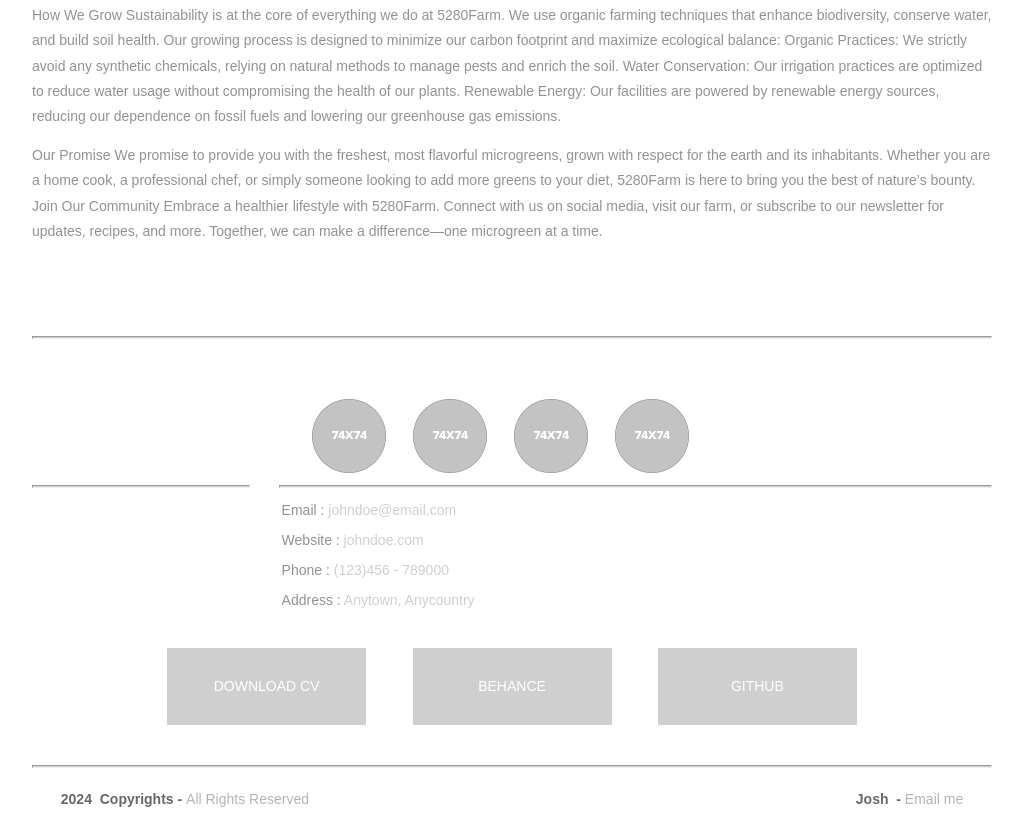
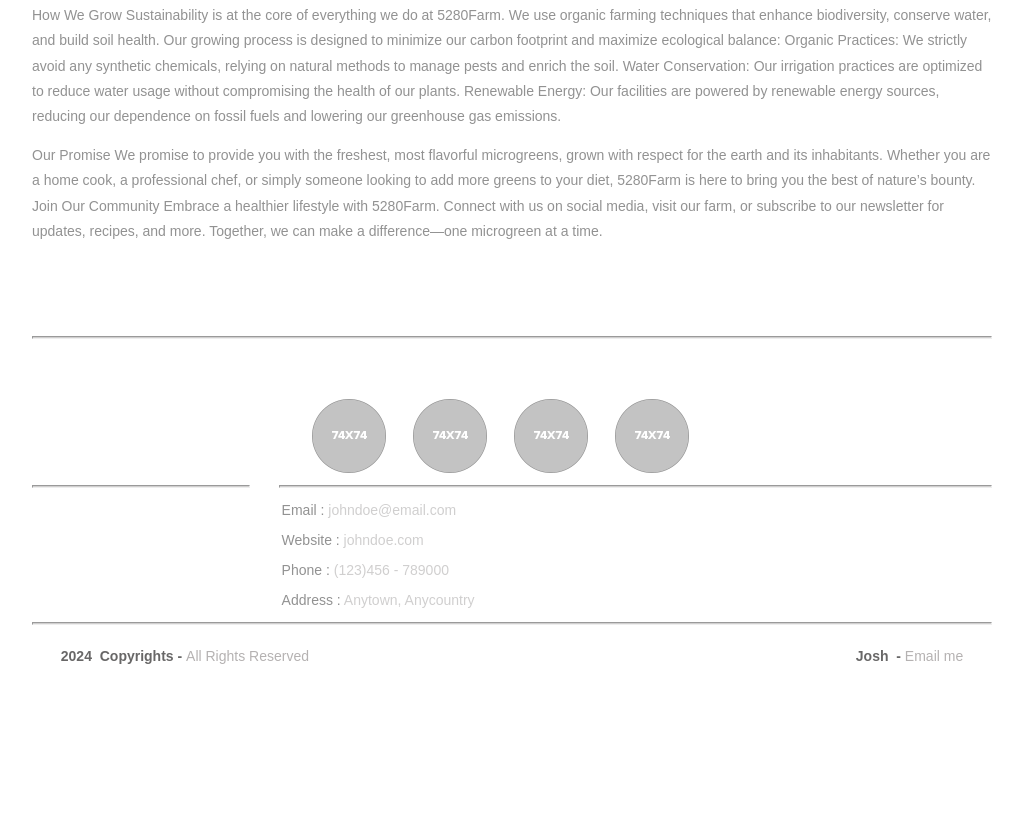
Before and after one commit to 5280farm/5280farm.github.io, a plain HTML site: page index.html in a window 1280 px wide. Shown: the part 601-1423 px from the top of the page, without its empty margins (128-1151 px from the left). After the commit the page ends 1280 px from the top, so only its background shows below. Drawn offline with Linux system fonts and the light colour scheme.

Commit message:
updatePage

```diff
--- a/index.html
+++ b/index.html
@@ -64,15 +64,7 @@
     </div>
   </section>
   <!-- Previous experience details -->
-  <!-- Links to expore your past projects and download your CV -->
-  <aside class="externalResourcesNav">
-    <div class="externalResources"> <a href="#" title="Download CV Link">DOWNLOAD CV</a> </div>
-    <span class="stretch"></span>
-    <div class="externalResources"><a href="#" title="Behance Link">BEHANCE</a> </div>
-    <span class="stretch"></span>
-    <div class="externalResources"><a href="#" title="Github Link">GITHUB</a> </div>
-  </aside>
-</section>
+  <!-- Links to expore your past projects and download your CV --></section>
 <footer>
   <hr>
   <p class="footerDisclaimer">2024&nbsp; Copyrights - <span>All Rights Reserved</span></p>
```
